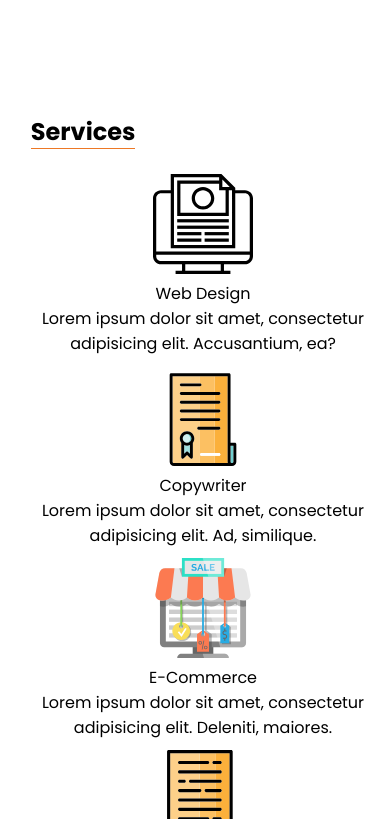
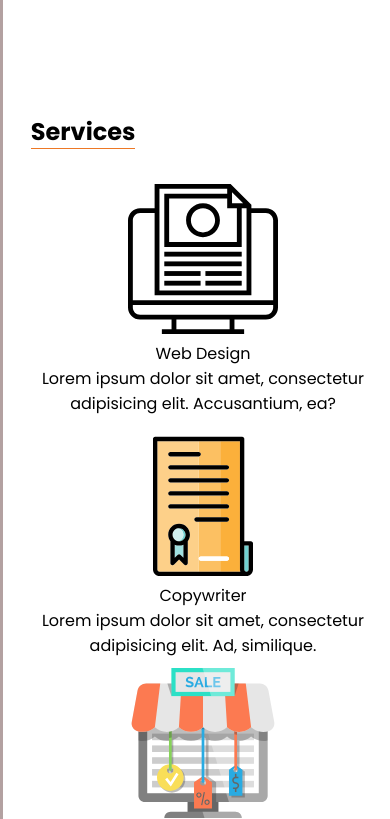
Before and after one commit to hollerith47/ProjetHTML-CSS_mudey, a plain HTML site: page About.html in a window 390 px wide. Shown: the part 1181-2000 px from the top of the page. Drawn offline with Linux system fonts and the light colour scheme.

Commit message:
correction about page selon les remarques du professeur

```diff
--- a/assets/css/About.css
+++ b/assets/css/About.css
@@ -124,33 +124,38 @@ h2 span{
 }
 
 /*    services*/
-
+.services{
+    position: relative;
+    height: 40%;
+}
+.services img{
+    width: 150px;
+}
 .service-items{
     display: flex;
-    flex-direction: row;
-    justify-content: space-between;
-    gap: 10px;
-    flex-wrap: wrap;
-    align-items: center;
-    align-content: center;
-
-}
-.service-item img{
-    text-align: center;
-}
-.service-item .s-item-icon{
-    width: 100px;
-    text-align: center;
-}
-.service-item, .clients-items{
-    display: flex;
-    flex-direction: column;
-    flex-wrap: nowrap;
     justify-content: center;
     align-items: center;
-    align-content: stretch;
+    flex-wrap: wrap;
+}
+.service-item{
     text-align: center;
+    width: 25%;
 }
+@media screen and (max-width: 620px) {
+    .service-item{
+        text-align: center;
+        width: 50%;
+        padding-top: 10px;
+    }
+}
+@media screen and (max-width: 620px) {
+    .service-item{
+        text-align: center;
+        width: 100%;
+        padding-top: 10px;
+    }
+}
+
 
 /*    clients*/
 .clients img{
@@ -158,12 +163,10 @@ h2 span{
     width: 100px;
 }
 .clients-items{
-    gap: 10px;
-}
-.clients-items{
     display: flex;
     flex-direction: row;
     flex-wrap: wrap;
+    gap: 10px;
     justify-content: space-between;
     align-items: center;
     align-content: center;
@@ -182,6 +185,32 @@ h2 span{
     font-weight: bolder;
     width: 90%;
     height: 150px;
+}
+@media screen and (max-width: 800px) {
+    .fun-facts h2{
+        padding-bottom: 10%;
+    }
+}
+@media screen and (max-width: 530px) {
+    .fun-facts h2{
+        padding-bottom: 12%;
+    }
+}
+@media screen and (max-width: 410px) {
+    .fun-facts h2{
+        padding-bottom: 15%;
+    }
+}
+@media screen and (max-width: 350px) {
+    .fun-facts h2{
+        padding-bottom: 18%;
+    }
+    .fun-facts-items{
+        font-size: 12px;
+        font-weight: bolder;
+        width: 100%;
+        height: 150px;
+    }
 }
 .fun-facts-item{
     box-shadow: 10px 10px 5px 0px rgba(0,0,0,0.14);
--- a/assets/css/StyleGeneral.css
+++ b/assets/css/StyleGeneral.css
@@ -84,7 +84,7 @@ nav{
 }
 .main-content{
     position: relative;
-    height: 100vh;
+    min-height: 100vh;
     left: 280px;
     width: calc(100% - 280px);
     /*overflow-x: hidden;*/
```
